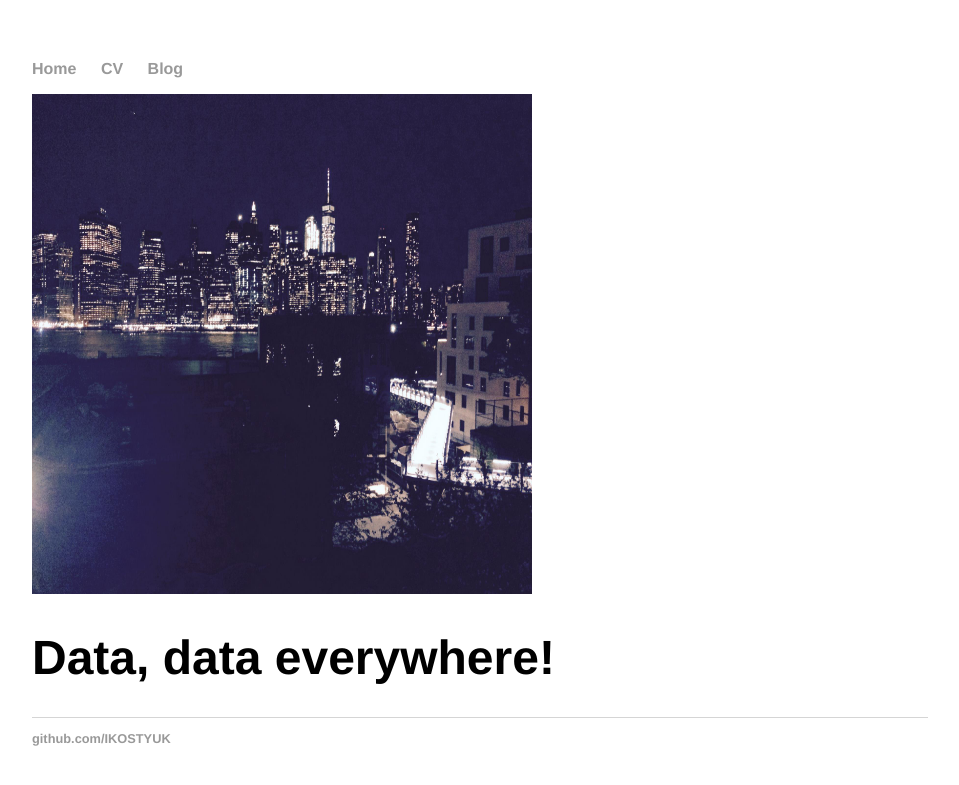
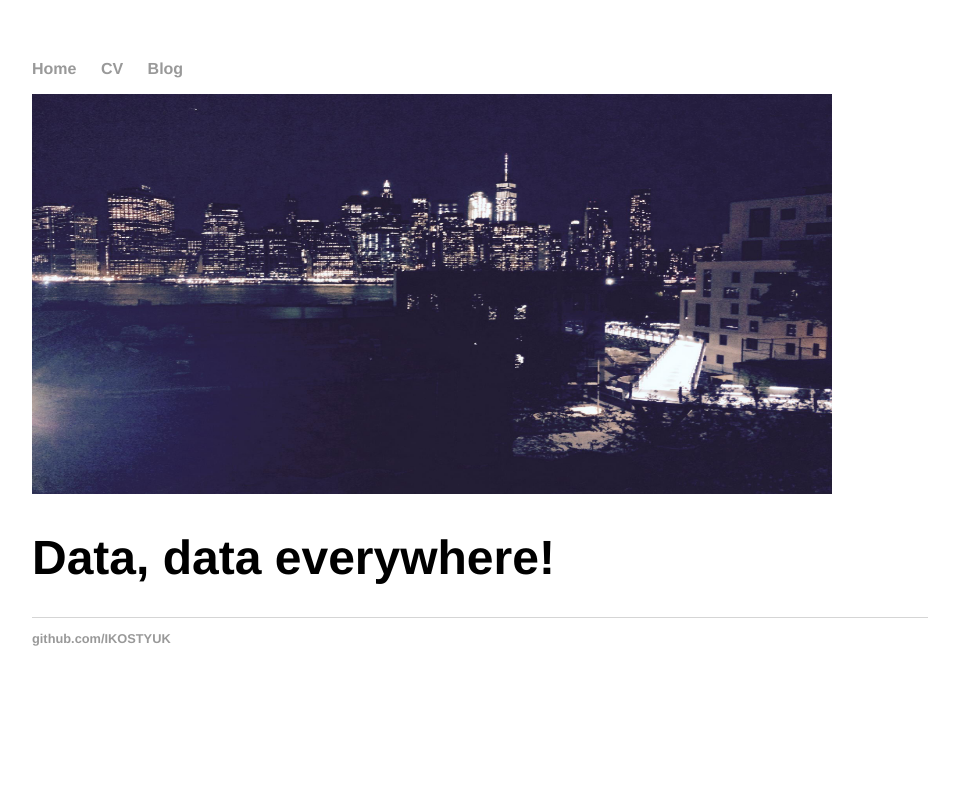
Before and after one commit to IKOSTYUK/ikostyuk.github.io, a Jekyll site: the page built from index.html, in a window 1280 px wide. Shown: the top 785 px of the page, without its empty margins (160-1119 px from the left). Built offline with Jekyll 4.4.1, drawn with Linux system fonts in a browser that asks for light colours.

Commit message:
Update index.html

```diff
--- a/index.html
+++ b/index.html
@@ -3,6 +3,6 @@ layout: default
 title: Data, Data Everywhere!
 ---
 <div class="blurb">
-  <img src="img/bk.jpg" alt="hi" height="500" width="500" class="inline"/>
+  <img src="img/bk.jpg" alt="hi" height="400" width="800" class="inline"/>
   <h1>Data, data everywhere!</h1>
 </div><!-- /.blurb -->
```
